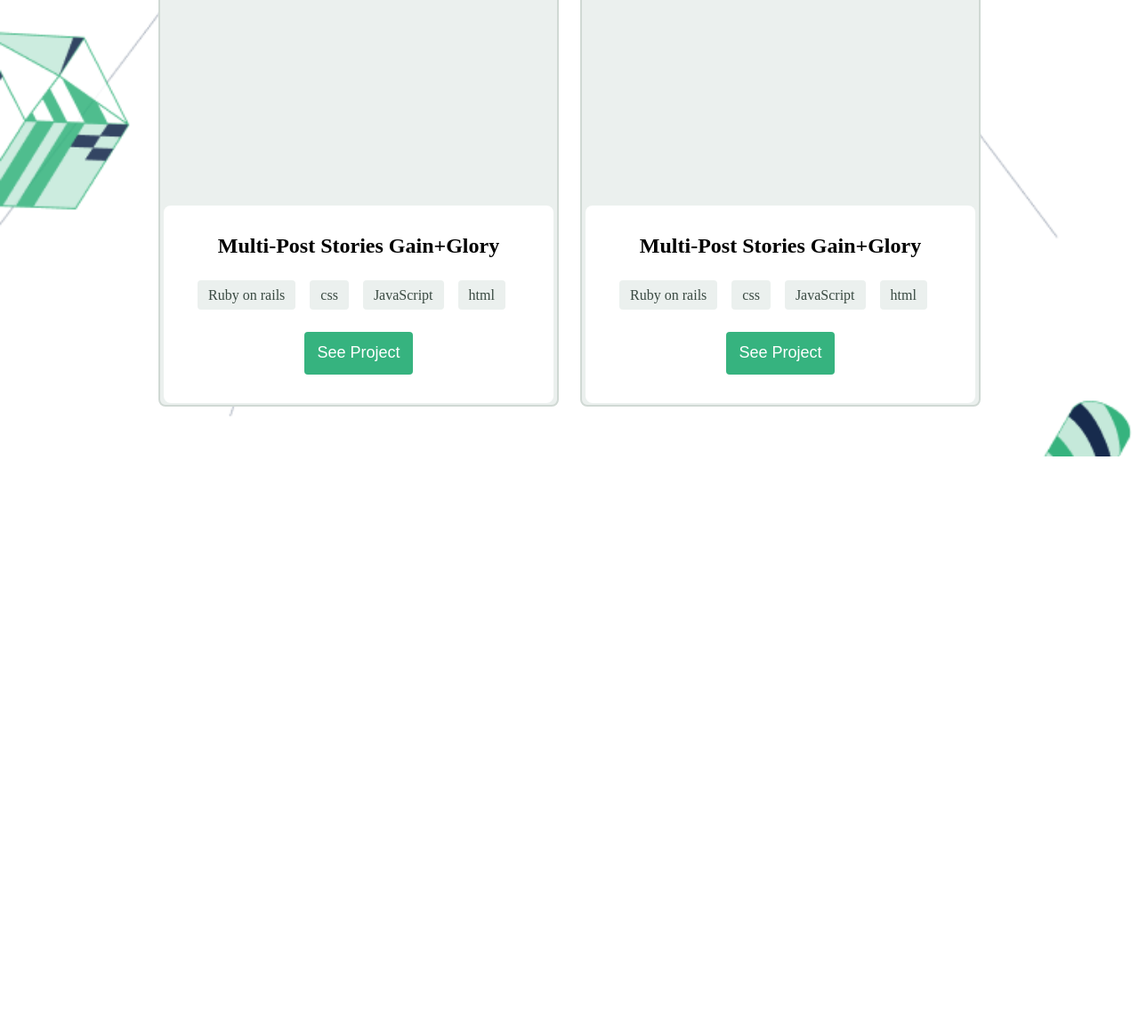
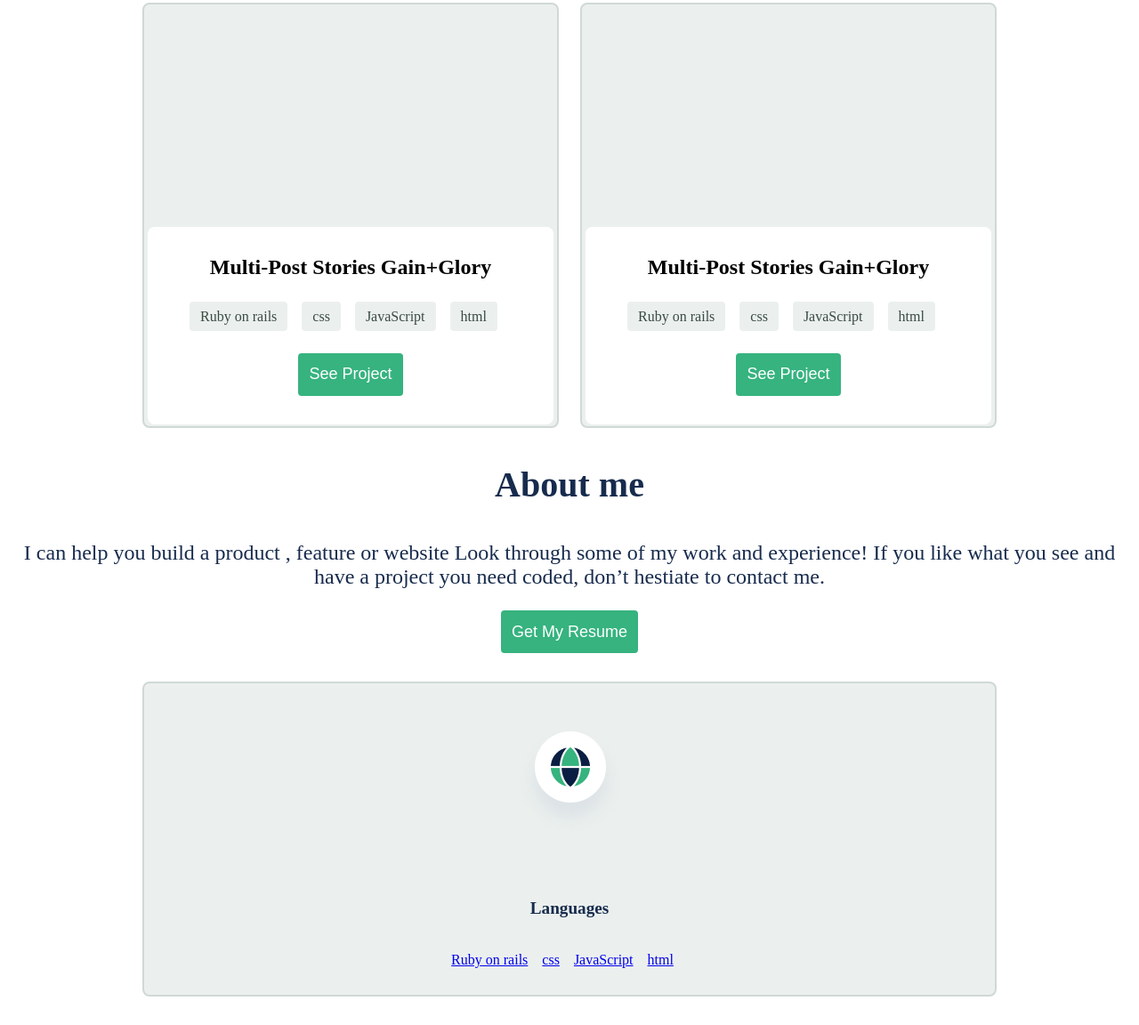
Before and after one commit to khitermedachraf/portfolio2.0, a website: page index.html in a window 1280 px wide. Shown: the part 1643-2795 px from the top of the page at 89% size. Before the commit the page ends 2156 px from the top, so only its background shows below. Drawn offline with Linux system fonts and the light colour scheme.

Commit message:
Add skill-placeholder's html and css

```diff
--- a/index.html
+++ b/index.html
@@ -57,7 +57,7 @@
       <section id="my-works">
         <h2 class="dark-blue">My Recent Works</h2>
         <img src="img/Indicator.png" alt="Indicator" class="center" />
-        <div id="card" class="grid-layout">
+        <div id="projects-card" class="grid-layout">
           <div class="project-placeholder">
             <div class="properties">
               <h3 class="project-title .dark-blue">
@@ -144,6 +144,29 @@
           </div>
         </div>
       </section>
+      <section id="about-me">
+        <h2 class="dark-blue">About me</h2>
+        <p class="dark-blue">
+          I can help you build a product , feature or website Look through some
+          of my work and experience! If you like what you see and have a project
+          you need coded, don’t hestiate to contact me.
+        </p>
+        <button type="button" class="see-demo-btn">Get My Resume</button>
+        <div id="skills-card" class="grid-layout">
+          <div class="skill-placeholder">
+            <img src="img/Icons/skill1.png" alt="skill" />
+            <div class="title-and-tags">
+              <h3 class="dark-blue">Languages</h3>
+              <ul class="flex-div skill-tags">
+                <li><a href="#">Ruby on rails</a></li>
+                <li><a href="#">css</a></li>
+                <li><a href="#">JavaScript</a></li>
+                <li><a href="#">html</a></li>
+              </ul>
+            </div>
+          </div>
+        </div>
+      </section>
     </main>
   </body>
 </html>
--- a/style.css
+++ b/style.css
@@ -5,7 +5,7 @@ body,
 }
 
 /* Add the background Image */
-main {
+#headline {
   background: #fff;
   background-image: url("img/header-illsutration-mobile@2x.png");
   background-size: cover;
@@ -156,7 +156,7 @@ p {
   /* style the button */
   border: 0;
   padding: 12px;
-  width: 122px;
+  width: fit-content;
   height: 48px;
 
   /* Theme 2 / Primary 2 */
@@ -171,3 +171,55 @@ p {
 .see-demo-btn a:hover {
   cursor: pointer;
 }
+
+/* Add styles to the about me section grid-layouts + flexbox  */
+
+#about-me h2:first-child {
+  text-align: center;
+  margin: 1em;
+  font-size: 250%;
+}
+
+#about-me p {
+  text-align: center;
+  margin: 1em;
+  font-size: x-large;
+}
+
+#about-me button {
+  display: block;
+  margin: 1em auto;
+}
+
+.skill-placeholder {
+  height: 350px;
+  background: #ebf0ee;
+
+  /* Design the grid item */
+  border: 2px solid #d0d9d4;
+  border-radius: 8px;
+
+  /* Auto layout */
+  display: flex;
+  flex-direction: column;
+  justify-content: space-evenly;
+  align-items: center;
+  padding: 0 2px;
+}
+
+.title-and-tags h3 {
+  text-align: center;
+  padding: 2em;
+  font-size: larger;
+}
+
+.tags a {
+  text-decoration: none;
+  font-size: medium;
+  color: #3a4a42;
+  padding: 8px 12px;
+
+  /* Theme 2 / Neutral 10 */
+  background: #ebf0ee;
+  border-radius: 4px;
+}
```
Also changed, not shown: img/Icons/skill3.png (added).
